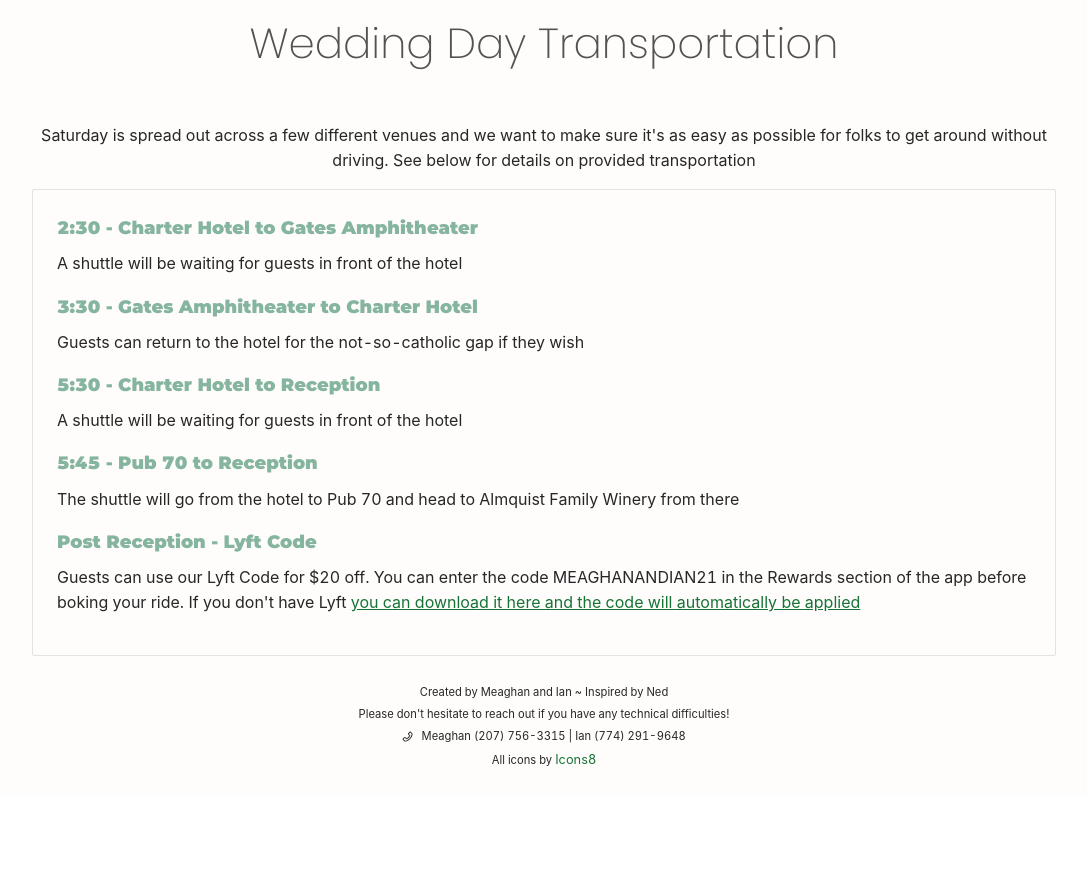
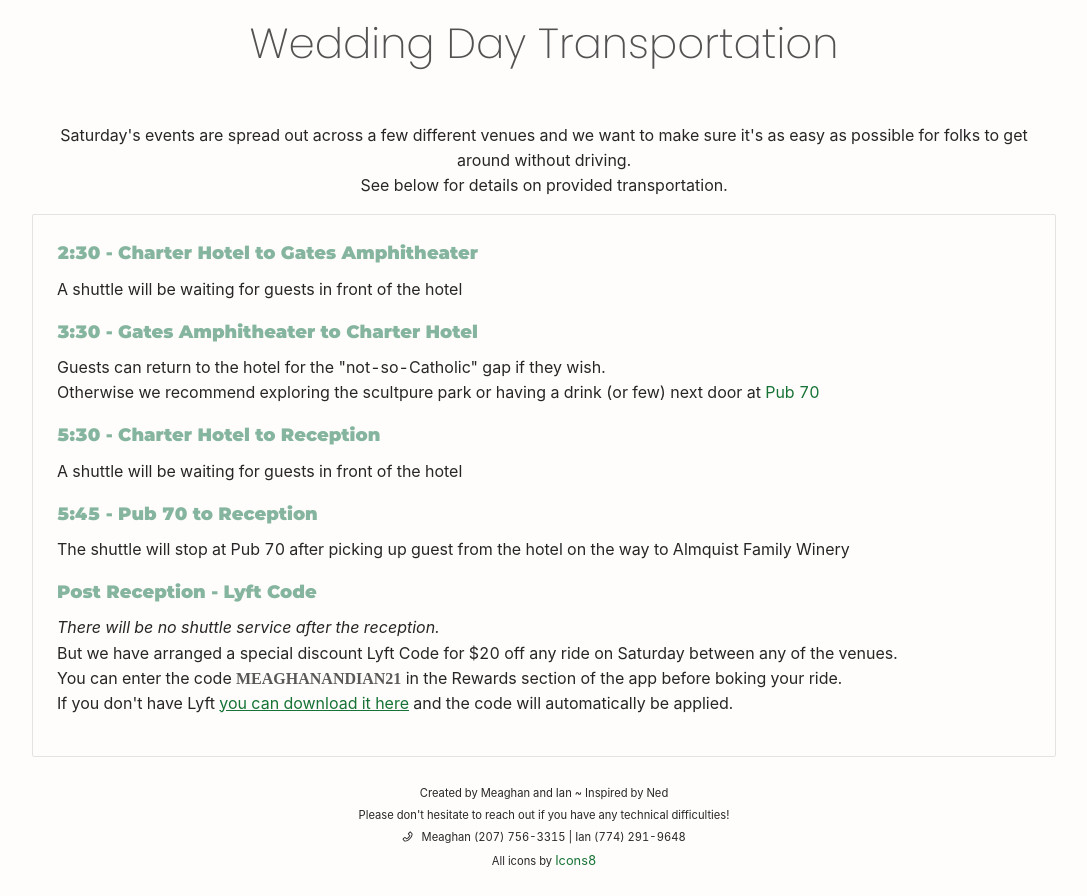
Before and after one commit to m34gh4nb3th/nedsbigday, a React (Create React App) app: page /transportation in a window 1280 px wide. Shown: the part 862-1758 px from the top of the page, without its empty margins (96-1183 px from the left). Before the commit the page ends 1658 px from the top, so only its background shows below. Built offline with nearby package versions, Linux system fonts and the light colour scheme; a web font is replaced by a local one.

Commit message:
transportation edits

```diff
--- a/src/Components/Home/HomePage.js
+++ b/src/Components/Home/HomePage.js
@@ -37,13 +37,13 @@ class HomePage extends React.Component {
                             </Col>
                             <Col md={{ span: 19 }} xs={{ span: 24}} style={{ paddingLeft: '26px'}}>
                                 {date == 7 && (
-                                    <div style={{width: '100%', display: 'flex', alignItems: 'center', marginBottom: '10px', padding: '15px 0px', border: '1px solid #86b59f', borderRadius: '5px', cursor: 'pointer'}}>
+                                    <a href="/transportation" style={{width: '100%', display: 'flex', alignItems: 'center', marginBottom: '10px', padding: '15px 0px', border: '1px solid #86b59f', borderRadius: '5px', cursor: 'pointer'}}>
 
-                                        <a href="/transportation" style={{textAlign: 'center', width: '100%', fontFamily: 'Montserrat', color: '#86b59f', display: 'flex', alignItems: 'center', justifyContent: 'center', '&:hover': {opacity: 0.5}}}>
+                                        <div style={{textAlign: 'center', width: '100%', fontFamily: 'Montserrat', color: '#86b59f', display: 'flex', alignItems: 'center', justifyContent: 'center', '&:hover': {opacity: 0.5}}}>
                                             <div style={{marginLeft: '15px', marginRight: '15px'}}><CarOutlined twoToneColor="#86b59f" style={{fontSize: 30}}/></div>
-                                            Transportation will be provided between events, click here for details
-                                        </a>
-                                    </div>
+                                            Click here to view the shuttle schedule
+                                        </div>
+                                    </a>
                                 )}
                                 {eventData[date] && eventData[date].map( event => (
                                     <EventInfo
--- a/src/Components/Pages/Transportation.js
+++ b/src/Components/Pages/Transportation.js
@@ -22,18 +22,31 @@ const Transportation = () =>  {
     return(
         <div style={style.page}>
             <h1 style={{ paddingBottom: '25px' }}>Wedding Day Transportation</h1>
-            <p style={{textAlign: 'center'}}>Saturday is spread out across a few different venues and we want to make sure it's as easy as possible for folks to get around without driving. See below for details on provided transportation</p>
+            <p style={{textAlign: 'center'}}>Saturday's events are spread out across a few different venues and we want to make sure it's as easy as possible for folks to get around without driving.
+            <br/>See below for details on provided transportation.</p>
             <Card style={style.card}>
                 <h4>2:30 - Charter Hotel to Gates Amphitheater</h4>
                 <p>A shuttle will be waiting for guests in front of the hotel</p>
                 <h4>3:30 - Gates Amphitheater to Charter Hotel</h4>
-                <p>Guests can return to the hotel for the not-so-catholic gap if they wish</p>
+                <p>
+                    Guests can return to the hotel for the "not-so-Catholic" gap if they wish.
+                    <br/>Otherwise we recommend exploring the scultpure park or having a drink (or few) next door at <a href="https://pub70.com/" target="_blank">Pub 70 </a>
+                </p>
                 <h4>5:30 - Charter Hotel to Reception</h4>
                 <p>A shuttle will be waiting for guests in front of the hotel</p>
                 <h4>5:45 - Pub 70 to Reception</h4>
-                <p>The shuttle will go from the hotel to Pub 70 and head to Almquist Family Winery from there</p>
+                <p>The shuttle will stop at Pub 70 after picking up guest from the hotel on the way to Almquist Family Winery</p>
                 <h4>Post Reception - Lyft Code</h4>
-                <p>Guests can use our Lyft Code for $20 off. You can enter the code MEAGHANANDIAN21 in the Rewards section of the app before boking your ride. If you don't have Lyft <a href="https://www.lyft.com/i/MEAGHANANDIAN21" style={{textDecoration: 'underline'}}>you can download it here and the code will automatically be applied</a></p>
+                <p>
+                    <i>There will be no shuttle service after the reception.</i>
+                    <br/>
+                    But we have arranged a special discount Lyft Code for $20 off any ride on Saturday between any of the venues.
+                    <br/>
+                    You can enter the code <strong>MEAGHANANDIAN21</strong> in the Rewards section of the app before boking your ride.
+                    <br/>
+                    If you don't have Lyft <a href="https://www.lyft.com/i/MEAGHANANDIAN21" style={{textDecoration: 'underline'}}>you can
+                    download it here</a> and the code will automatically be applied.
+                </p>
             </Card>
 
         </div>
--- a/src/Components/Pages/Travel.js
+++ b/src/Components/Pages/Travel.js
@@ -78,7 +78,7 @@ const Travel = () =>  {
                         <h2 style={style.category}>Other</h2>
                     </Col>
                     <Col md={{ span: 16 }} xs={{ span: 24 }} style={{textAlign: 'left'}}>
-                        <p>We have coordinated shuttles for day-of transportation between the hotel and the venues. <a href="/transportation" style={{textDecoration: 'underline'}}>Click here for a day-of transportation timeline </a> </p>
+                        <p>We have coordinated shuttles for day-of transportation between the hotel and the venues. <a href="/transportation" style={{textDecoration: 'underline'}}>Click here for details</a></p>
                         <p>There is parking available for $55 per day at the Charter Hotel should you choose to rent a car or drive.</p>
                         <p>The hotel is conveniently located downtown so you certainly do not need a car to get around and explore the city.</p>
                         <p>The city has great bus system and a couple (electric) bike rental companies if you want to leave the downtown area.</p>
```
